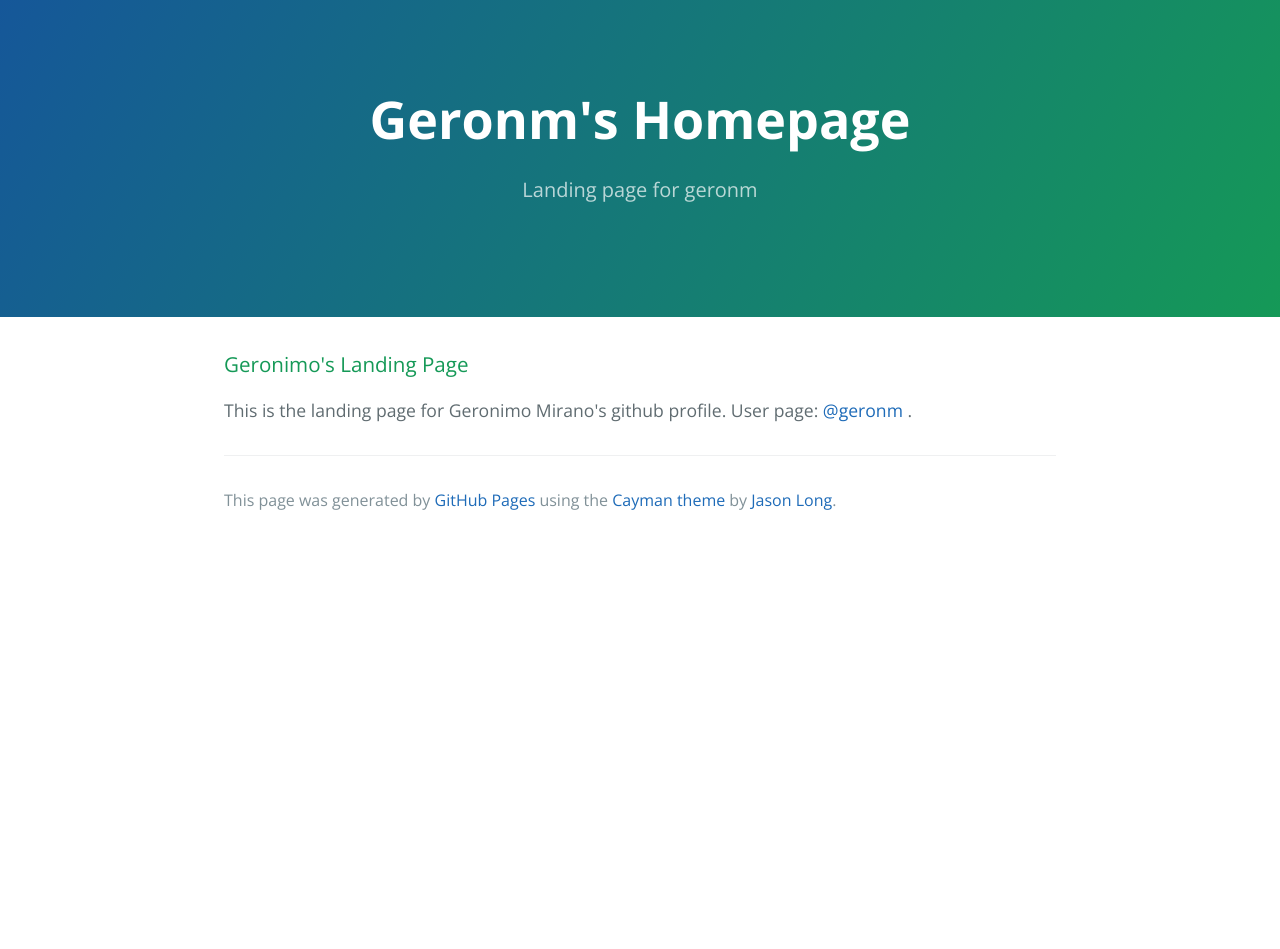
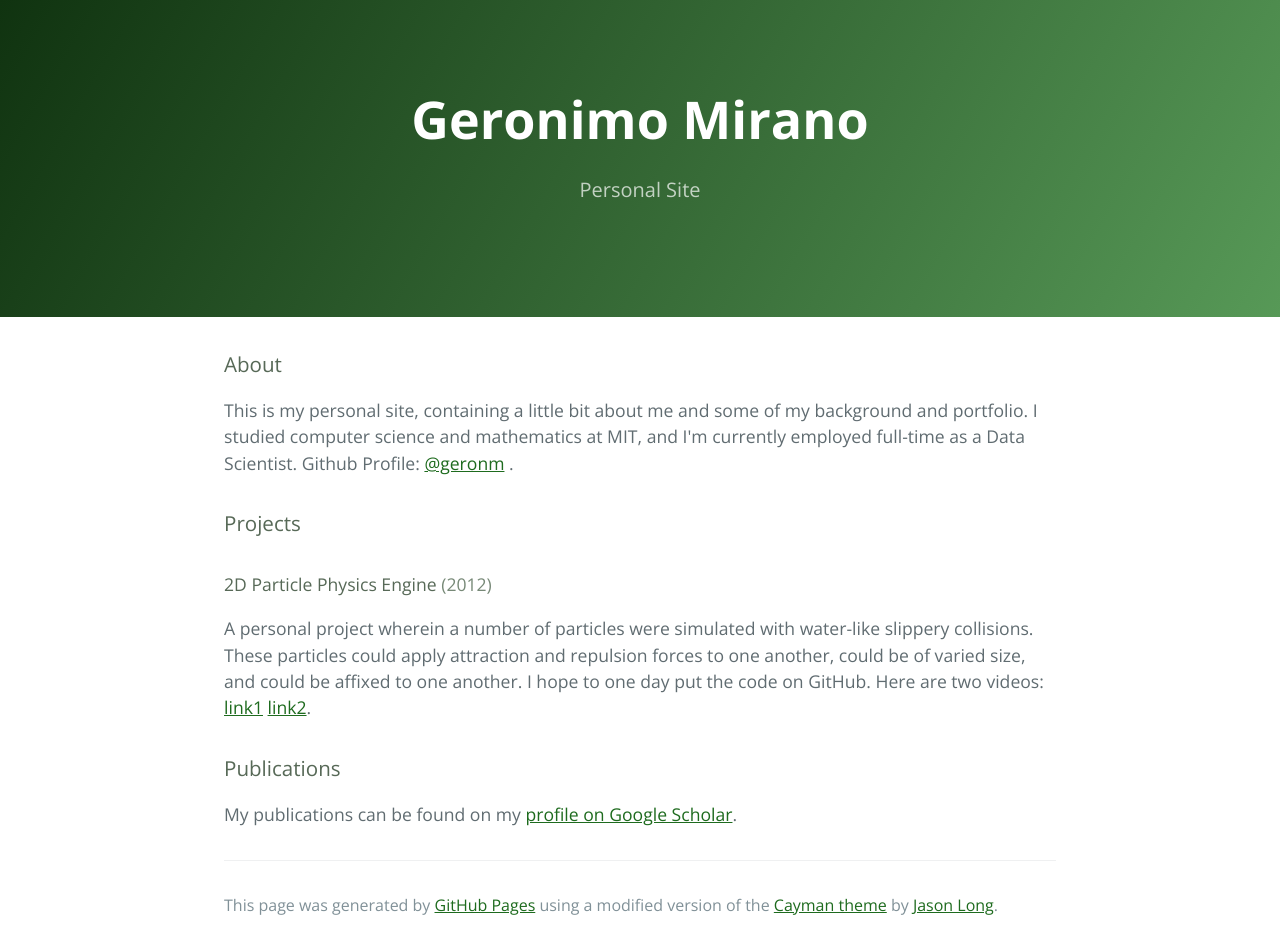
Before and after one commit to geronm/geronm.github.io, a plain HTML site: page index.html in a window 1280 px wide. Before the commit the page ends 800 px from the top, so only its background shows below. Drawn offline with nearby package versions, Linux system fonts and the light colour scheme.

Commit message:
Updated my personal webpage with new coloration and new info.

```diff
--- a/index.html
+++ b/index.html
@@ -2,7 +2,7 @@
 <html lang="en-us">
   <head>
     <meta charset="UTF-8">
-    <title>Geronm&#39;s Homepage by geronm</title>
+    <title>Geronimo Mirano&#39;s Homepage by geronm</title>
     <meta name="viewport" content="width=device-width, initial-scale=1">
     <link rel="stylesheet" type="text/css" href="stylesheets/normalize.css" media="screen">
     <link href='https://fonts.googleapis.com/css?family=Open+Sans:400,700' rel='stylesheet' type='text/css'>
@@ -11,19 +11,46 @@
   </head>
   <body>
     <section class="page-header">
-      <h1 class="project-name">Geronm&#39;s Homepage</h1>
-      <h2 class="project-tagline">Landing page for geronm</h2>
+      <h1 class="project-name">Geronimo Mirano</h1>
+      <h2 class="project-tagline">Personal Site</h2>
     </section>
 
     <section class="main-content">
       <h3>
-<a id="geronimos-landing-page" class="anchor" href="#geronimos-landing-page" aria-hidden="true"><span aria-hidden="true" class="octicon octicon-link"></span></a>Geronimo's Landing Page</h3>
+<a id="geronimos-landing-page" class="anchor" href="#geronimos-landing-page" aria-hidden="true"><span aria-hidden="true" class="octicon octicon-link"></span></a>About</h3>
 
-<p>This is the landing page for Geronimo Mirano's github profile. User page: <a href="https://github.com/geronm" class="user-mention">@geronm</a> .</p>
+<p>
+  This is my personal site, containing a little bit about me and some of my background and portfolio.
+
+  I studied computer science and mathematics at MIT, and I'm currently employed full-time as a Data Scientist.
+
+  Github Profile: <a href="https://github.com/geronm" class="user-mention">@geronm</a> .</p>
+
+
+      <h3>
+<a id="geronimos-landing-page" class="anchor" href="#geronimos-landing-page" aria-hidden="true"><span aria-hidden="true" class="octicon octicon-link"></span></a>Projects</h3>
+
+      <h4>2D Particle Physics Engine <span class="offcolor">(2012)</span></h4>
+
+
+      <p>A personal project wherein a number of particles were simulated with water-like slippery collisions. These particles could apply attraction and repulsion forces to one another, could be of varied size, and could be affixed to one another. I hope to one day put the code on GitHub. Here are two videos: <a href="https://youtu.be/BWtpgn0bQQo">link1</a> <a href="https://youtu.be/LI_Xs52-Dcg">link2</a>.</p>
+      <h3>
+<a id="geronimos-landing-page" class="anchor" href="#geronimos-landing-page" aria-hidden="true"><span aria-hidden="true" class="octicon octicon-link"></span></a>Publications</h3>
+
+      <p>My publications can be found on my <a href="https://scholar.google.com/citations?user=ZPmHxbsAAAAJ&hl=en&oi=sra">profile on Google Scholar</a>.
+
+
+
+
+
+
+
+
+
+
 
       <footer class="site-footer">
-
-        <span class="site-footer-credits">This page was generated by <a href="https://pages.github.com">GitHub Pages</a> using the <a href="https://github.com/jasonlong/cayman-theme">Cayman theme</a> by <a href="https://twitter.com/jasonlong">Jason Long</a>.</span>
+        <span class="site-footer-credits">This page was generated by <a href="https://pages.github.com">GitHub Pages</a> using a modified version of the <a href="https://github.com/jasonlong/cayman-theme">Cayman theme</a> by <a href="https://twitter.com/jasonlong">Jason Long</a>.</span>
       </footer>
 
     </section>
--- a/stylesheets/stylesheet.css
+++ b/stylesheets/stylesheet.css
@@ -10,8 +10,8 @@ body {
   color: #606c71; }
 
 a {
-  color: #1e6bb8;
-  text-decoration: none; }
+  color: #1e6b1e; /* #1e6bb8; */
+  text-decoration: underline; }
   a:hover {
     text-decoration: underline; }
 
@@ -54,10 +54,10 @@ a {
       margin-left: 0; } }
 
 .page-header {
-  color: #fff;
+  color: #FFF;
   text-align: center;
   background-color: #159957;
-  background-image: linear-gradient(120deg, #155799, #159957); }
+  background-image: linear-gradient(120deg, #103310, #579957); }
 
 @media screen and (min-width: 64em) {
   .page-header {
@@ -112,7 +112,7 @@ a {
   margin-top: 2rem;
   margin-bottom: 1rem;
   font-weight: normal;
-  color: #159957; }
+  color: #576957; }
 .main-content p {
   margin-bottom: 1em; }
 .main-content code {
@@ -141,6 +141,9 @@ a {
     white-space: pre;
     background: transparent;
     border: 0; }
+.main-content .offcolor {
+  color: #778977;
+  }
 .main-content .highlight {
   margin-bottom: 1rem; }
   .main-content .highlight pre {
```
